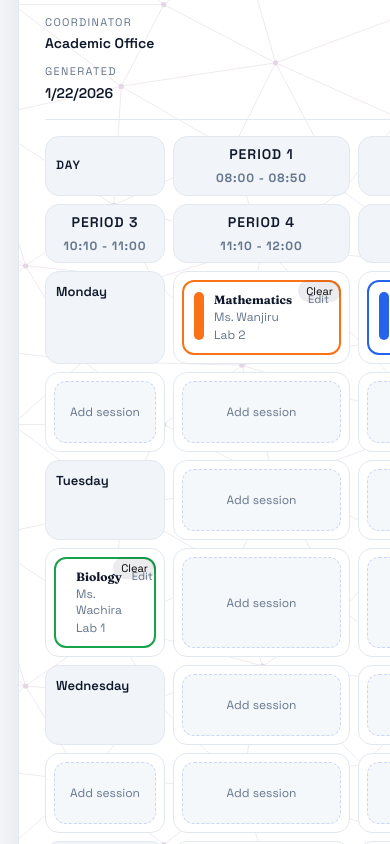
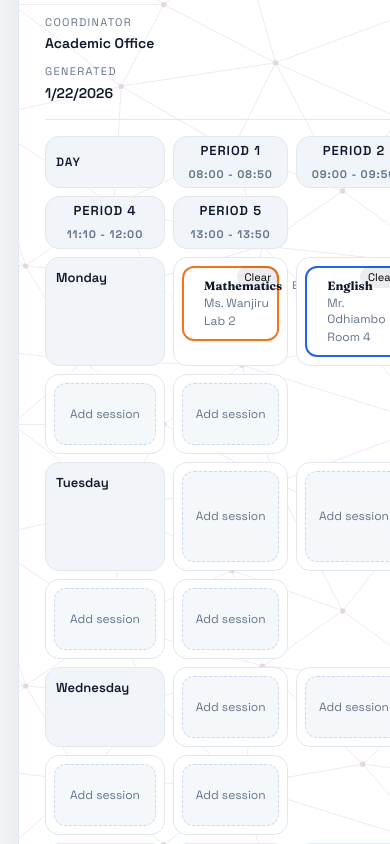
Before and after one commit to simlexx-k/shuleyangu-ratiba, a Vue app: page / in a window 390 px wide. Shown: the part 2160-3004 px from the top of the page. Built offline with nearby package versions, Linux system fonts and the light colour scheme.

Commit message:
style: tighten time slot headers

```diff
--- a/src/assets/main.css
+++ b/src/assets/main.css
@@ -507,7 +507,7 @@
 
 .grid-row {
   display: grid;
-  grid-template-columns: 160px repeat(auto-fit, minmax(160px, 1fr));
+  grid-template-columns: 140px repeat(auto-fit, minmax(120px, 1fr));
   gap: 8px;
 }
 
@@ -529,8 +529,8 @@
 
 .grid-row.header .grid-cell.time {
   text-align: center;
-  padding: 6px;
-  min-height: 52px;
+  padding: 4px 6px;
+  min-height: 44px;
   display: flex;
   flex-direction: column;
   align-items: center;
@@ -560,13 +560,15 @@
 }
 
 .slot-label {
-  font-size: 14px;
+  font-size: 13px;
   font-weight: 600;
+  white-space: nowrap;
 }
 
 .slot-time {
-  font-size: 12px;
+  font-size: 11px;
   color: var(--muted);
+  white-space: nowrap;
 }
 
 .grid-cell.slot {
@@ -655,7 +657,7 @@
   }
 
   .grid-row {
-    grid-template-columns: 130px repeat(auto-fit, minmax(140px, 1fr));
+    grid-template-columns: 130px repeat(auto-fit, minmax(120px, 1fr));
   }
 }
 
@@ -666,7 +668,7 @@
   }
 
   .grid-row {
-    grid-template-columns: 120px repeat(auto-fit, minmax(120px, 1fr));
+    grid-template-columns: 120px repeat(auto-fit, minmax(110px, 1fr));
   }
 
   .sheet-header {
```
